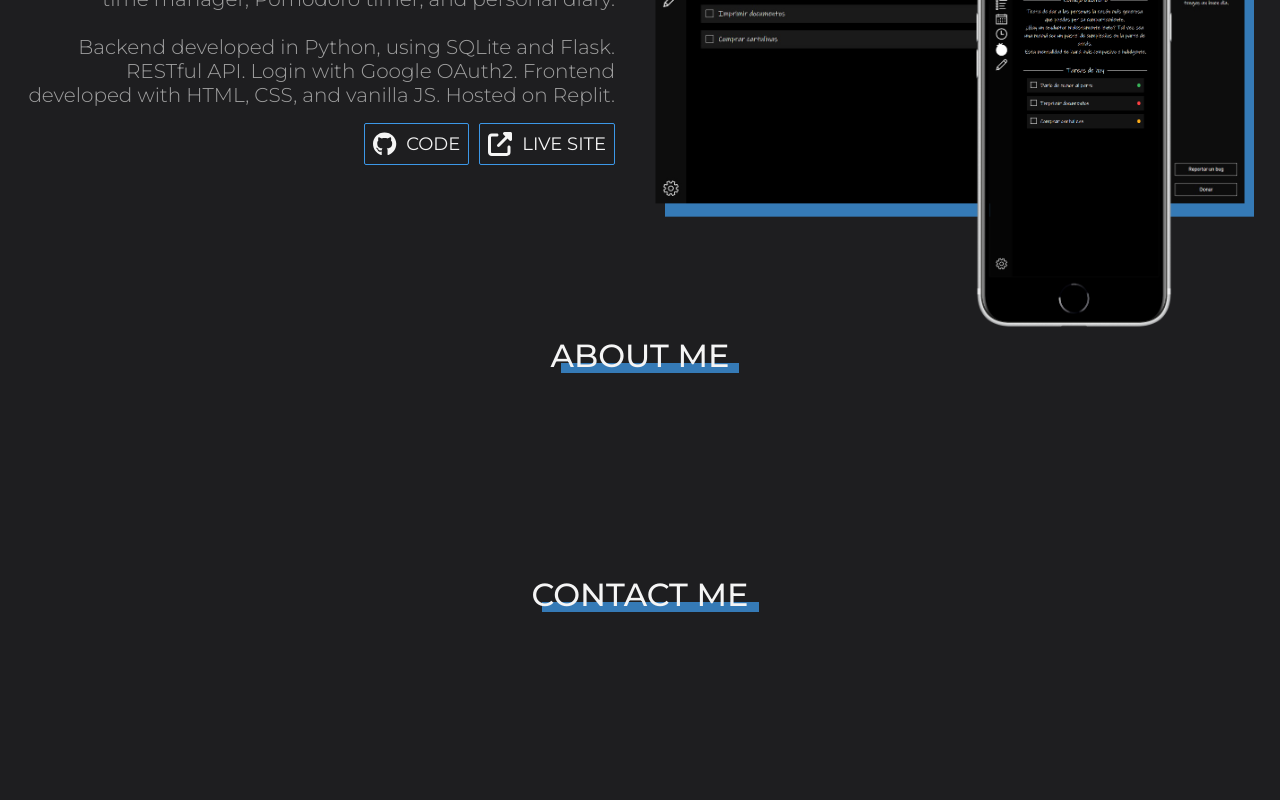
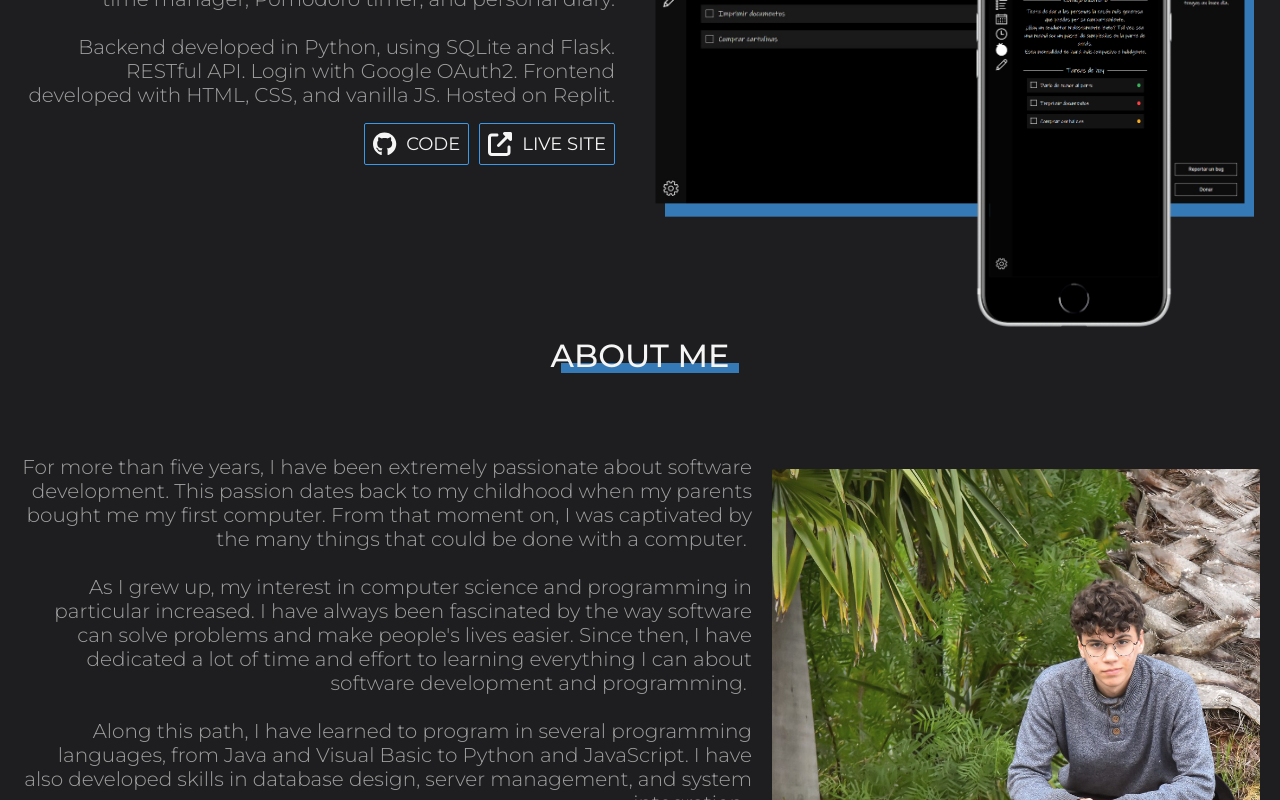
Before and after one commit to melognator/portfolio, a React (Vite) app: page / in a window 1280 px wide. Shown: the part 2000-2800 px from the top of the page. Built offline with nearby package versions, Linux system fonts and the light colour scheme.

Commit message:
Añadido textos e imagen en About Me

```diff
--- a/public/assets/locales/cl/translation.json
+++ b/public/assets/locales/cl/translation.json
@@ -18,5 +18,7 @@
     "resume_link": "https://cv.melogno.lol",
 
     "rizpilko_description": "Cachai que hay una app web que es la raja pa ser más eficiente? Tiene to-do list, calendario, control de tiempo, timer podomoro y diario personal. \n\nLa parte techera la hice con Python, usé SQLite y Flask. Además, hice una RESTful API y pa iniciar sesión usé Google OAuth2. En cuanto al frontend, lo hice con HTML, CSS y JS vanilla. Lo dejé alojado en Replit.",
-    "digitalbooking_description": "Para el primer track del curso de Certified Tech Developer de DigitalHouse, hicimos una página pa arrendar autos por un rato. \n\nYo cacho harto de Frontend y le metí weno ahí, pero igual ayudé a los compadres cuando se atascaron en Backend, Testing e Infraestructura. \n\nPal Frontend usamos React, Redux y Styled Components, quedó filete la cuestión."
+    "digitalbooking_description": "Para el primer track del curso de Certified Tech Developer de DigitalHouse, hicimos una página pa arrendar autos por un rato. \n\nYo cacho harto de Frontend y le metí weno ahí, pero igual ayudé a los compadres cuando se atascaron en Backend, Testing e Infraestructura. \n\nPal Frontend usamos React, Redux y Styled Components, quedó filete la cuestión.",
+
+    "about_me": "Desde hace más de cinco años, he estado sumamente apasionado por el desarrollo de software. Esta pasión se remonta a mi infancia, cuando mis viejos me compraron mi primera compu. Desde ese momento, quedé cautivado por la gran cantidad de cuestiones que se podían hacer con una computadora. \n\nA medida que fui creciendo, mi interés en la informática y en la programación en particular aumentaron caleta. Siempre me ha fascinado la manera en que el software puede resolver problemas y facilitar la vida de las personas. Desde entonces, he dedicado harto tiempo y esfuerzo pa aprender todo lo que puedo sobre desarrollo de software y programación. \n\nEn este camino, he aprendido a programar en varios lenguajes de programación, desde Java y Visual Basic hasta Python y JavaScript. También he desarrolado habilidades en el diseño de bases de datos, el manejo de servidores y la integración de sistemas. \n\nA medida que fui adquiriendo experiencia, me di cuenta de que mi pasión por el desarrollo de software no solo se limitaba a la programación en sí, sino que también me gustaba trabajar en equipo, aprender de otros desarrolladores y compartir mis conocimientos con ellos. \n\nEspero seguir aprendiendo y creciendo en esta carrera y poder aportar a la creación de soluciones tecnológicas innovadoras que puedan mejorar la vida de la gente."
 }
--- a/public/assets/locales/en/translation.json
+++ b/public/assets/locales/en/translation.json
@@ -18,5 +18,7 @@
     "resume_link": "https://resume.melogno.lol",
 
     "rizpilko_description": "Productivity web application. Includes task list, calendar, time manager, Pomodoro timer, and personal diary. \n\nBackend developed in Python, using SQLite and Flask. RESTful API. Login with Google OAuth2. Frontend developed with HTML, CSS, and vanilla JS. Hosted on Replit.",
-    "digitalbooking_description": "Final proyect of the first track of DigitalHouse's Certified Tech Developer program. The project consisted of creating a website for temporary vehicle rental.\n\nI was mainly in charge of the Frontend, although I always made sure to help my teammates in Backend, Testing, and Infrastructure when they were stuck. \n\nFrontend developed with React, Redux, Styled Components."
+    "digitalbooking_description": "Final proyect of the first track of DigitalHouse's Certified Tech Developer program. The project consisted of creating a website for temporary vehicle rental.\n\nI was mainly in charge of the Frontend, although I always made sure to help my teammates in Backend, Testing, and Infrastructure when they were stuck. \n\nFrontend developed with React, Redux, Styled Components.",
+
+    "about_me": "For more than five years, I have been extremely passionate about software development. This passion dates back to my childhood when my parents bought me my first computer. From that moment on, I was captivated by the many things that could be done with a computer. \n\nAs I grew up, my interest in computer science and programming in particular increased. I have always been fascinated by the way software can solve problems and make people's lives easier. Since then, I have dedicated a lot of time and effort to learning everything I can about software development and programming. \n\nAlong this path, I have learned to program in several programming languages, from Java and Visual Basic to Python and JavaScript. I have also developed skills in database design, server management, and system integration. \n\nAs I gained experience, I realized that my passion for software development was not limited to programming alone, but I also enjoyed working in teams, learning from other developers, and sharing my knowledge with them. \n\nI hope to continue learning and growing in this career and to be able to contribute to the creation of innovative technological solutions that can improve people's lives."
 }
--- a/public/assets/locales/es/translation.json
+++ b/public/assets/locales/es/translation.json
@@ -18,5 +18,7 @@
     "resume_link": "https://cv.melogno.lol",
 
     "rizpilko_description": "Aplicación web de productividad. Incluye lista de tareas, calendario, gestor de tiempo, temporizador podomoro y diario personal. \n\nBackend desarrollado en Python, utilizando SQLite y Flask. RESTful API. Login con Google OAuth2. Frontend desarrollado con HTML, CSS y JS vanilla. Host en replit.",
-    "digitalbooking_description": "Proyecto integrador del primer track de la carrera Certified Tech Developer de DigitalHouse. El proyecto consistió en realizar una página web de alquiler temporario de vehículos. \n\nMe encargué principalmente del Frontend, aunque procuré siempre ayudar a mis compañeros en Backend, Testing e Infraestructura cuando estuvieron trancados. \n\nFrontend desarrollado con React, Redux, Styled Components."
+    "digitalbooking_description": "Proyecto integrador del primer track de la carrera Certified Tech Developer de DigitalHouse. El proyecto consistió en realizar una página web de alquiler temporario de vehículos. \n\nMe encargué principalmente del Frontend, aunque procuré siempre ayudar a mis compañeros en Backend, Testing e Infraestructura cuando estuvieron trancados. \n\nFrontend desarrollado con React, Redux, Styled Components.",
+
+    "about_me": "Desde hace más de cinco años, he estado sumamente apasionado por el desarrollo de software. Esta pasión se remonta a mi infancia, cuando mis padres me compraron mi primera computadora. Desde ese momento, quedé cautivado por la gran cantidad de cosas que se podían hacer con una computadora. \n\nA medida que fui creciendo, mi interés en la informática y en la programación en particular fue en aumento. Siempre me ha fascinado la manera en que el software puede resolver problemas y facilitar la vida de las personas. Desde entonces, he dedicado mucho tiempo y esfuerzo para aprender todo lo que puedo sobre desarrollo de software y programación. \n\nEn este camino, he aprendido a programar en varios lenguajes de programación, desde Java y Visual Basic hasta Python y JavaScript. También he desarrollado habilidades en el diseño de bases de datos, el manejo de servidores y la integración de sistemas. \n\nA medida que fui adquiriendo experiencia, me di cuenta de que mi pasión por el desarrollo de software no solo se limitaba a la programación en sí, sino que también me gustaba trabajar en equipo, aprender de otros desarrolladores y compartir mis conocimientos con ellos. \n\nEspero seguir aprendiendo y creciendo en esta carrera y poder contribuir a la creación de soluciones tecnológicas innovadoras que puedan mejorar la vida de las personas."
 }
--- /dev/null
+++ b/src/pages/Home/About/About.styles.js
@@ -0,0 +1,56 @@
+import styled from 'styled-components'
+import { breakpoints } from '../../../components/Common.styles'
+
+
+export const AboutContainer = styled.div`
+    display: grid;
+    gap: 20px;
+    align-items: center;
+    grid-template-columns: 1fr;
+    & > p {
+        font-size: 20px;
+        font-weight: 300;
+        text-align: left;
+        color: ${({ theme }) => theme.light_foreground};
+        white-space: pre-wrap;
+    }
+
+    & > p {
+        order: 1;
+    }
+    & > div {
+        order: -1;
+    }
+
+    @media (min-width: ${breakpoints.bigTablet}) {
+        margin: 0 10%;
+    }
+
+    @media (min-width: ${breakpoints.laptop}) {
+        margin: 0;
+        & > p {
+            text-align: right;
+            order: -1;
+        }
+        & > div {
+            order: 1;
+        }
+        grid-template-columns: 3fr 2fr;
+    }
+
+`
+
+export const ImageContainer = styled.div`
+    & > img {
+        object-fit: cover;
+        object-position: 50% 25%;
+        max-height: 350px;
+        width: 100%;
+        border-radius: 2px;
+        @media (min-width: ${breakpoints.laptop}) {
+            object-position: 50% 50%;
+            max-height: 100%;
+        }
+    }
+
+`
--- a/src/pages/Home/About/index.jsx
+++ b/src/pages/Home/About/index.jsx
@@ -1,6 +1,7 @@
 import React from 'react'
 import { useTranslation } from 'react-i18next'
 import { CenteredSection, Title, TitleContainer, TitleDecoration } from '../Home.styles'
+import { AboutContainer, ImageContainer } from './About.styles'
 
 const About = () => {
 
@@ -14,7 +15,12 @@ const About = () => {
                     <TitleDecoration />
                 </Title>
             </TitleContainer>
-
+            <AboutContainer>
+                <p>{t('about_me')}</p>
+                <ImageContainer>
+                    <img src='/assets/img/ezequielmelogno.jpg' />
+                </ImageContainer>
+            </AboutContainer>
         </CenteredSection>
     )
 }
```
Also changed, not shown: public/assets/img/ezequielmelogno.jpg (added).
